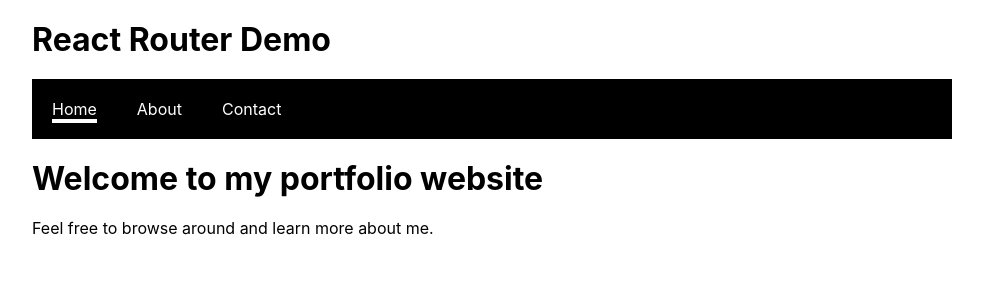
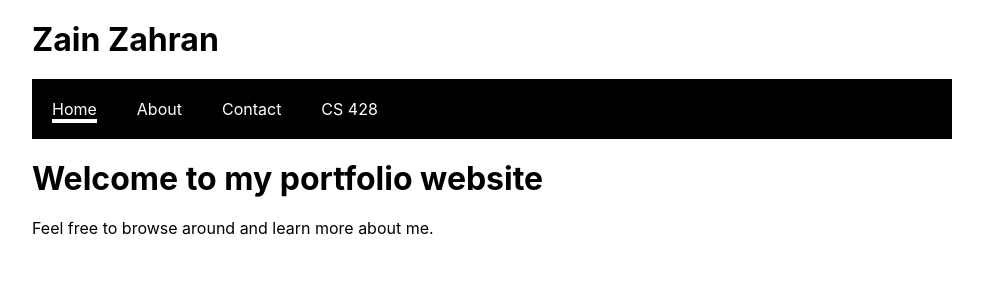
Before and after one commit to zainz23/zainzahran.tech, a React (Create React App) app in the folder zainzahran-tech/: page / in a window 1280 px wide. Shown: the top 300 px of the page, without its empty margins (148-1131 px from the left). Built offline with nearby package versions, Linux system fonts and the light colour scheme.

Commit message:
Adds CS428; Updates Page text

```diff
--- a/zainzahran-tech/src/components/App.js
+++ b/zainzahran-tech/src/components/App.js
@@ -1,6 +1,5 @@
-import React, {Component} from 'react';
+import React, {Component, useState} from 'react';
 import './App.css';
-import Button from '@material-ui/core/Button';
 import {Navigation} from "@material-ui/icons";
 import { NavLink, Switch, Route } from 'react-router-dom';
 
@@ -8,14 +7,16 @@ import { NavLink, Switch, Route } from 'react-router-dom';
 
 
 function App() {
+    const [navToggle, setNavToggle] = useState(true);
     class Navigation extends Component {
         render() {
             return (
                 <nav>
                     <ul>
-                        <li><NavLink exact activeClassName="current" to='/'>Home</NavLink></li>
+                        <li><NavLink exact activeClassName="current" to='/' >Home</NavLink></li>
                         <li><NavLink exact activeClassName="current" to='/about'>About</NavLink></li>
                         <li><NavLink exact activeClassName="current" to='/contact'>Contact</NavLink></li>
+                        <li><NavLink exact activeClassName="current" to='/CS428' >CS 428</NavLink></li>
                     </ul>
                 </nav>
             );
@@ -42,20 +43,26 @@ function App() {
             <p>You can reach me via email: <strong>hello@example.com</strong></p>
         </div>
     );
+    const CS428 = () => (
+        <div className='CS428'>
+            <h1>Virtual and Augmented Reality</h1>
+        </div>
+    );
 
     const Main = () => (
         <Switch>
-            <Route exact path='/' component={Home}/>
-            <Route exact path='/about' component={About}/>
-            <Route exact path='/contact' component={Contact} />
+            <Route exact path='/' component={Home} />
+                <Route exact path='/about' component={About}/>
+                <Route exact path='/contact' component={Contact} />
+            <Route exact path='/CS428' component={CS428}  />
         </Switch>
     );
-
+    let navHeader = navToggle ? <Navigation/> : '';
 
     return (
       <div className='app'>
-          <h1>React Router Demo</h1>
-          <Navigation />
+          <h1>Zain Zahran</h1>
+          {navHeader}
           <Main/>
       </div>
   );
```
